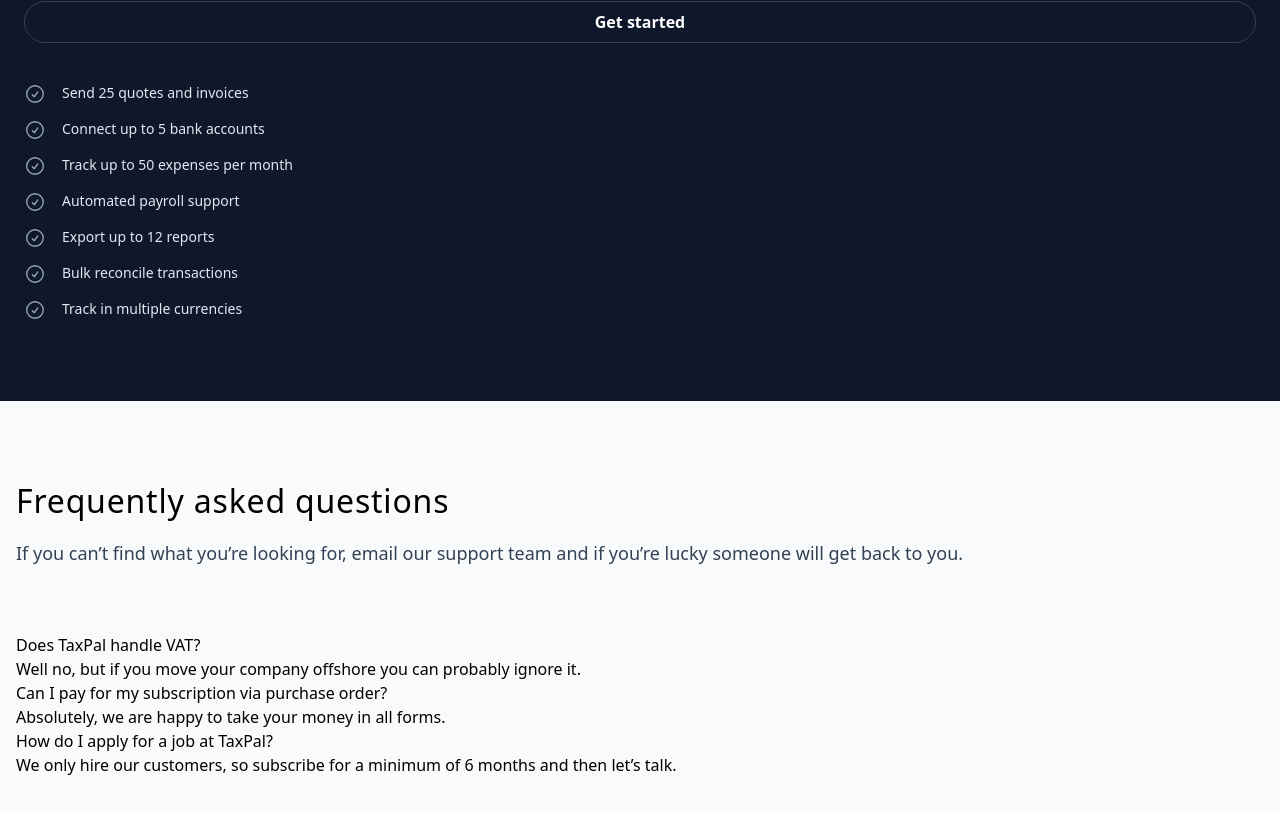
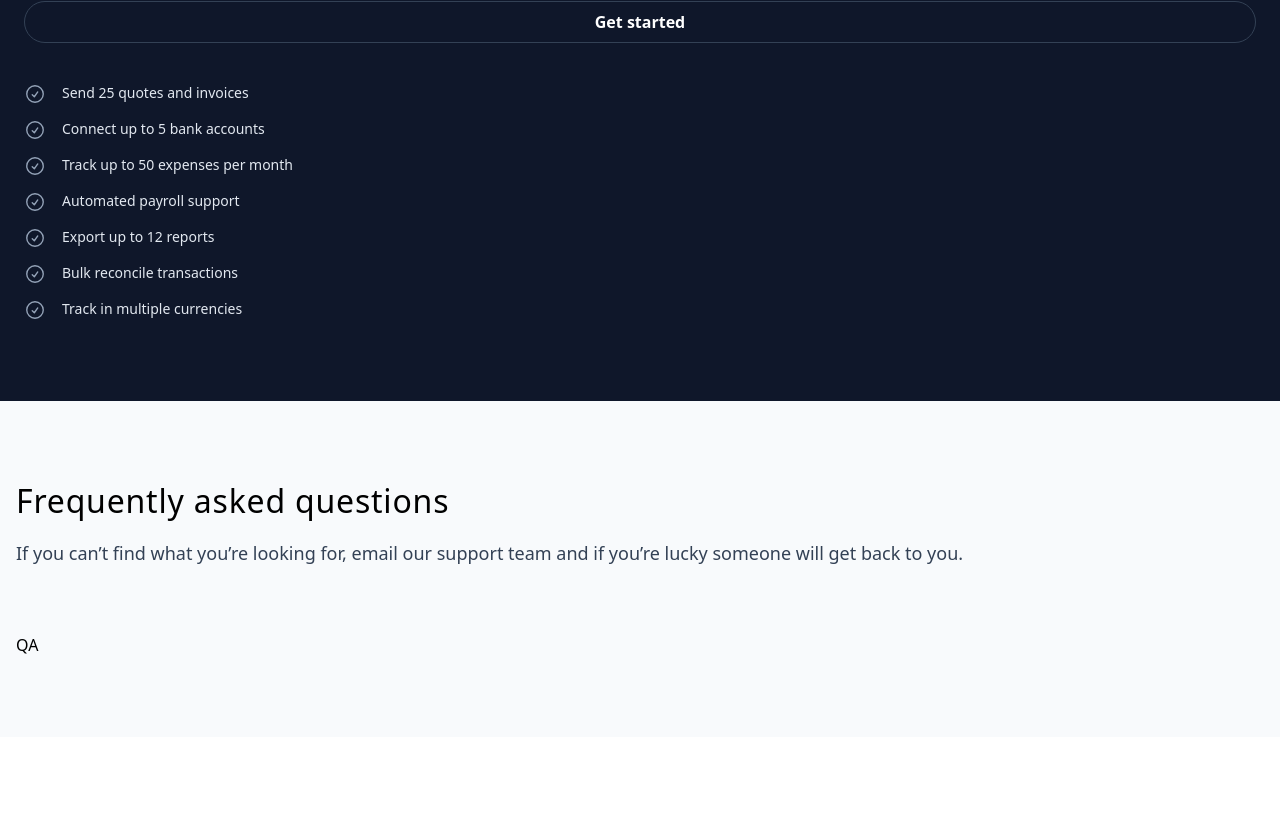
Before and after one commit to amine-omari/Taxpal-clone, a Next.js app: page / in a window 1280 px wide. Shown: the part 8723-9536 px from the top of the page. After the commit the page ends 9460 px from the top, so only its background shows below. Built offline with nearby package versions, Linux system fonts and the light colour scheme.

Commit message:
feat: import QA component to QuestionsContainer component

```diff
--- a/components/QuestionsContainer.jsx
+++ b/components/QuestionsContainer.jsx
@@ -1,26 +1,10 @@
 import React from "react";
+import QA from "./QA";
 
 const QuestionsContainer = () => {
   return (
     <ul>
-      <li>
-        <h3>Does TaxPal handle VAT?</h3>
-        <p>
-          Well no, but if you move your company offshore you can probably ignore
-          it.
-        </p>
-      </li>
-      <li>
-        <h3>Can I pay for my subscription via purchase order?</h3>
-        <p>Absolutely, we are happy to take your money in all forms.</p>
-      </li>
-      <li>
-        <h3>How do I apply for a job at TaxPal?</h3>
-        <p>
-          We only hire our customers, so subscribe for a minimum of 6 months and
-          then let’s talk.
-        </p>
-      </li>
+      <QA />
     </ul>
   );
 };
```
